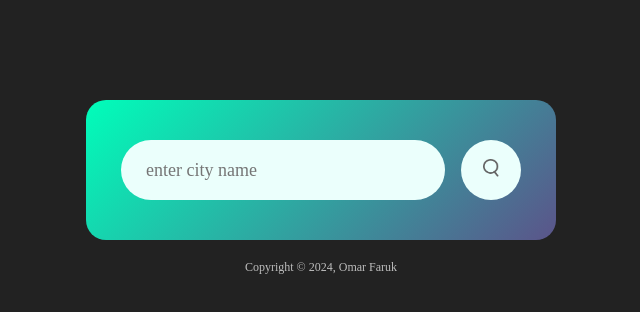
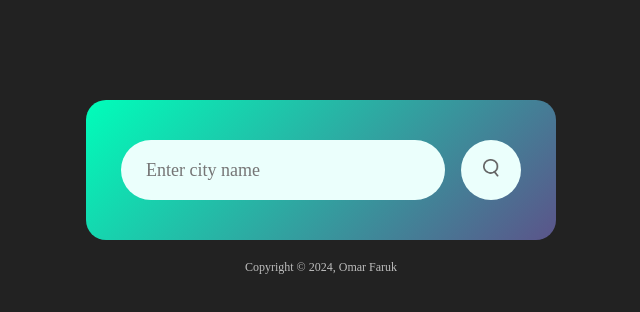
Before and after one commit to naomarfaruk/Weather-app, a plain HTML site: page index.html in a window 1280 px wide. Shown: the full height of the page, 319-959 px from the left. Drawn offline with Linux system fonts and the light colour scheme.

Commit message:
update weather app

```diff
--- a/index.html
+++ b/index.html
@@ -12,7 +12,7 @@
 
     <div class="card">
         <div class="search">
-            <input type="text" placeholder="enter city name " spellcheck="false">
+            <input type="text" placeholder="Enter city name " spellcheck="false">
             <button><img src="images/search.png" alt=""></button>
         </div>
 
```
